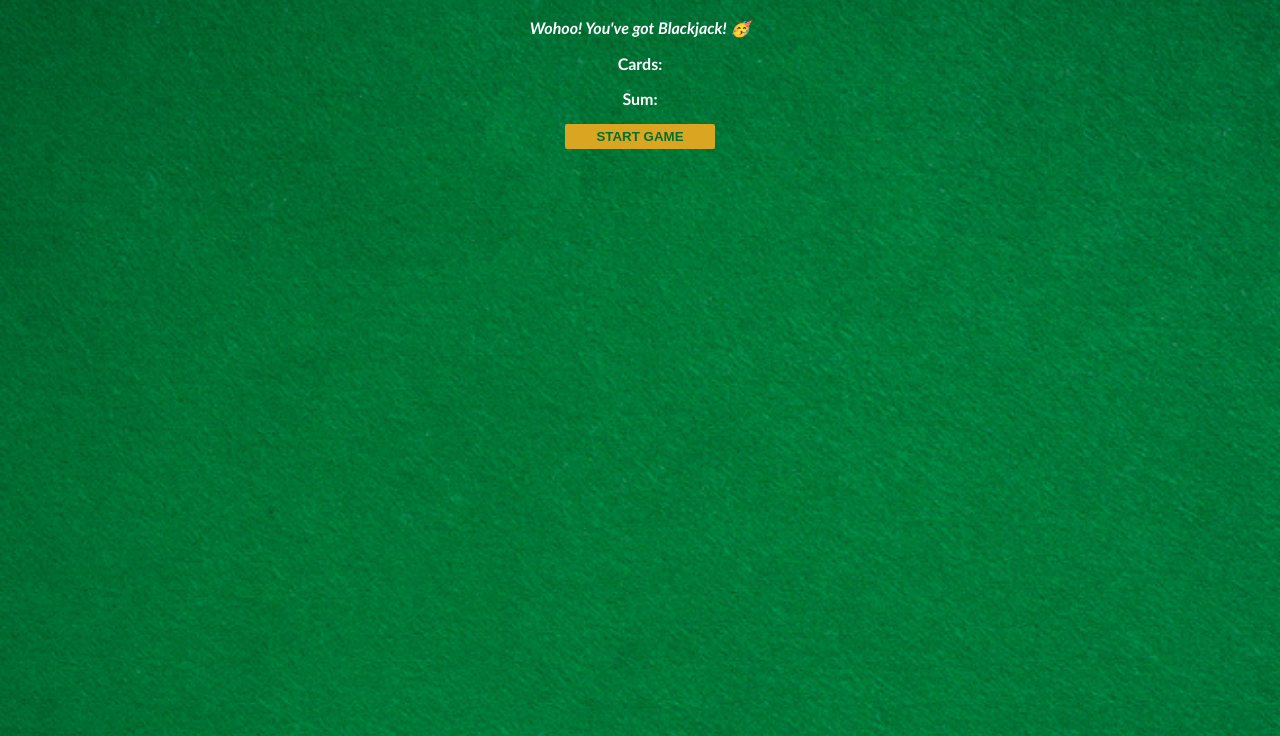
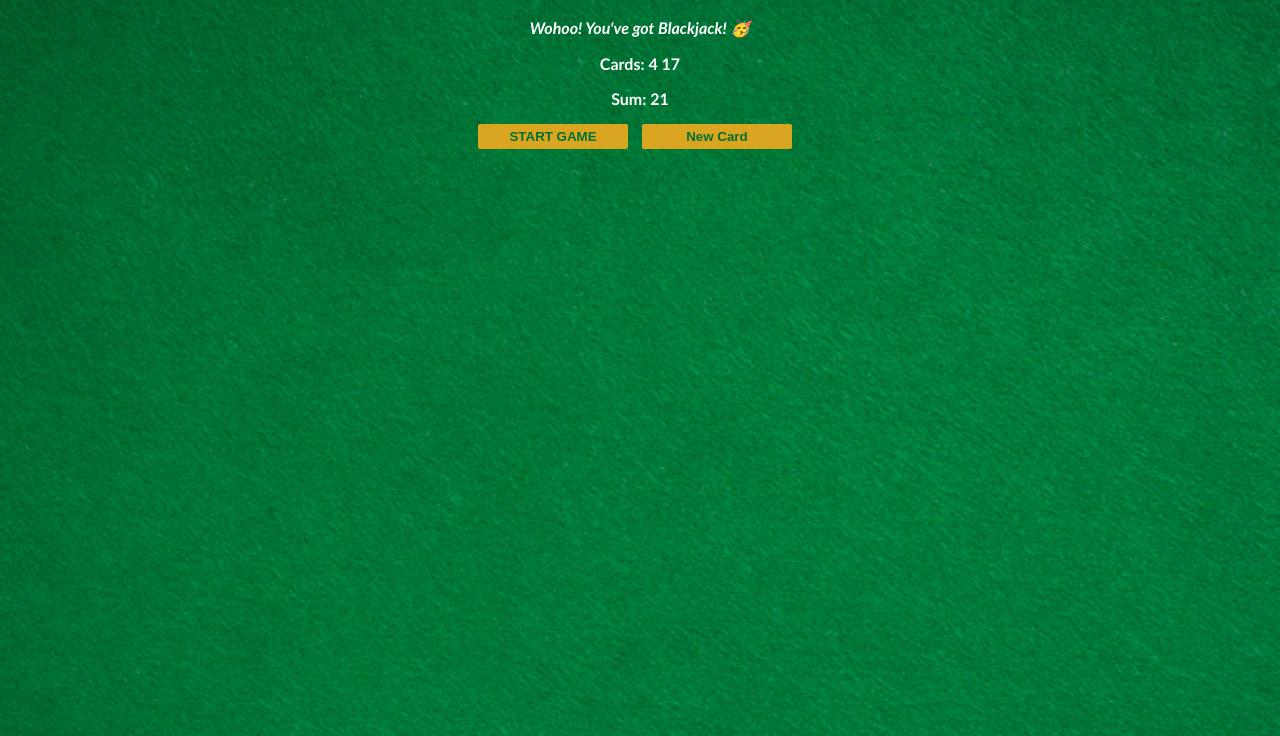
Before and after one commit to Qaaed/Black-Jack, a plain HTML site: page index.html in a window 1280 px wide. Both pictures are taken after a click on the button "START GAME". Shown: the part 64-800 px from the top of the page. Drawn offline with Linux system fonts and the light colour scheme.

Commit message:
Added new card button

```diff
--- a/index.css
+++ b/index.css
@@ -16,7 +16,7 @@ h1 {
   font-style: italic;
 }
 
-.start-btn {
+.buttons {
   color: #016f32;
   width: 150px;
   background: goldenrod;
@@ -27,9 +27,10 @@ h1 {
   border-radius: 2px;
   cursor: pointer;
   transition: background-color 0.3s ease, color 0.3s ease;
+  margin-right: 10px;
 }
 
-.start-btn:hover {
+.buttons:hover {
   background-color: #016f32;
   color: goldenrod;
 }
--- a/index.html
+++ b/index.html
@@ -9,10 +9,10 @@
   <body>
     <h1>Blackjack</h1>
     <p id="message-el">Want to play a round?</p>
-    <p>Cards:</p>
+    <p id="cards-el">Cards:</p>
     <p id="sum-el">Sum:</p>
-    <button onclick="startGame()" class="start-btn">START GAME</button>
-
+    <button onclick="startGame()" class="buttons">START GAME</button>
+    <button onclick="newCard()" class="buttons">New Card</button>
     <script src="index.js"></script>
   </body>
 </html>
--- a/index.js
+++ b/index.js
@@ -1,14 +1,21 @@
-//Creating  first card and second card variables
 let firstCard = 4;
 let secondCard = 17;
 let sum = firstCard + secondCard;
+let cards = [firstCard, secondCard];
 let isAlive = true;
 let hasBlackJack = false;
 let message = "";
 let messageEl = document.getElementById("message-el");
 let sumEl = document.getElementById("sum-el");
+let cardsEl = document.getElementById("cards-el");
 
 function startGame() {
+  renderGame();
+}
+
+function renderGame() {
+  sumEl.textContent = `Sum: ${sum}`;
+  cardsEl.textContent = `Cards: ${cards[0]} ${cards[1]}`;
   if (sum <= 20) {
     message = "Do you want to draw a new card? 🙂";
   } else if (sum === 21) {
@@ -20,3 +27,9 @@ function startGame() {
   }
   messageEl.textContent = message;
 }
+
+function newCard() {
+  let card = 5;
+  sum += card;
+  renderGame();
+}
```
